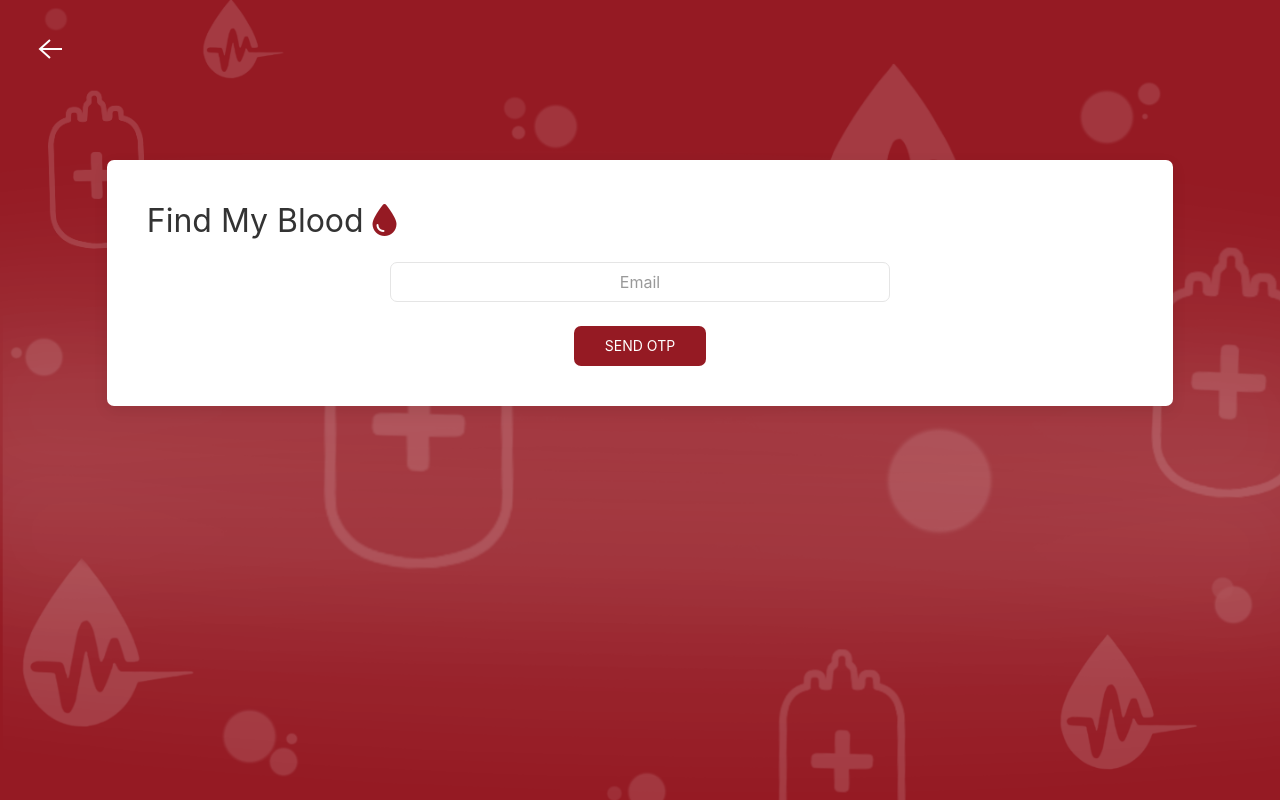
After one commit to dikshantsagar/FindMyBlood, a Django app: page /forgotpassword in a window 1280 px wide. The commit adds this page. Run offline with Django 3.2, Linux system fonts and the light colour scheme; some libraries are stand-ins or nearby versions.

Commit message:
forgot password partial

```diff
--- a/blood/urls.py
+++ b/blood/urls.py
@@ -28,8 +28,8 @@ urlpatterns = [
     path('loader',views.loader, name='loader'),
     path('sendrequest',views.sendrequest, name='sendrequest'),
     path('upload',views.upload,name='upload'),
-    path('acceptrequest',views.acceptrequest, name='acceptrequest')
-
+    path('acceptrequest',views.acceptrequest, name='acceptrequest'),
+    path('forgotpassword',views.forgot, name='forgotpassword')
 
 
 ]
--- a/blood/views.py
+++ b/blood/views.py
@@ -22,6 +22,7 @@ from firebase_admin import db
 import cv2
 import os.path
 
+import math, random
 
 
 cred = credentials.Certificate("static/data/blood-ed205-firebase-adminsdk-eqmtk-cd30934137.json")
@@ -304,3 +305,16 @@ def calculateAge(birthDate):
     age = today.year - birthDate.year - ((today.month, today.day) < (birthDate.month, birthDate.day))
 
     return age
+
+@csrf_exempt
+def forgot(request):
+    if request.method == 'POST':
+
+        digits = "0123456789"
+        OTP = ""
+        for i in range(4) :
+            OTP += digits[math.floor(random.random() * 10)]
+
+        return render(request,'forgot.html',{'otp':OTP})
+    else:
+        return render(request,'forgot.html')
--- a/static/js/init.js
+++ b/static/js/init.js
@@ -40,6 +40,13 @@
         $('#backButton').attr("hidden",true);
         $('#submit').attr("hidden",true);
        });
+
+       $('#pass, #pass2').on('keyup', function () {
+        if ($('#pass').val() == $('#pass2').val()) {
+          $('.message').css('color', 'green');
+        } else
+          $('.message').css('color', 'red');
+      });
 
        UIkit.upload('.js-upload', {
 
--- /dev/null
+++ b/templates/forgot.html
@@ -0,0 +1,56 @@
+{% load static %}
+
+<!DOCTYPE html>
+<html lang="en">
+<head>
+    <meta charset="UTF-8">
+    <meta http-equiv="X-UA-Compatible" content="IE=edge">
+    <meta name="viewport" content="width=device-width, initial-scale=1.0">
+    <link href="https://fonts.googleapis.com/icon?family=Material+Icons" rel="stylesheet">
+    <link rel="stylesheet" href="https://pro.fontawesome.com/releases/v5.10.0/css/all.css" integrity="sha384-AYmEC3Yw5cVb3ZcuHtOA93w35dYTsvhLPVnYs9eStHfGJvOvKxVfELGroGkvsg+p" crossorigin="anonymous"/>
+    <link href="static/css/style.css" type="text/css" rel="stylesheet" media="screen,projection"/>
+    <link href="static/css/site.css" type="text/css" rel="stylesheet" media="screen,projection"/>
+    <link rel="icon" type="image/x-icon" href="/static/favicon.ico">
+
+    <script src="static/js/uikit.min.js"></script>
+    <script src="static/js/uikit-icons.min.js"></script>
+    <title>Forgot My Password:Find My Blood</title>
+</head>
+<body>
+
+    <a  class="uk-position-top-left uk-position-medium" href="/" uk-icon="icon: arrow-left; ratio:2" style="color:white;"></a>
+
+    <div class="uk-card uk-card-default uk-card-body uk-width-5-6  uk-align-center uk-text-center  round uk-margin-remove-top">
+        <h2 class="uk-text-left">Find My Blood <i class="fas fa-tint" style="color: #951A23;"></i></h2>
+
+        <div>
+            {% if not otp %}
+            <form action="forgotpassword" method="post">
+                <input class="uk-input uk-text-center uk-form-width-large round" type="email" name="email" placeholder="Email" required> <br><br>
+                <input class="uk-button uk-button-primary round" type="submit" value="Send OTP">
+
+            </form>
+            {% endif %}
+            {% if otp %}
+                <form method="post" >
+                    <input class="uk-input uk-text-center uk-form-width-large round" type="password" name="pass" placeholder="Enter Password" id="pass" required> <span class='message' uk-icon="check"></span>  <br><br>
+                    <input class="uk-input uk-text-center uk-form-width-large round" type="password" name="pass2" placeholder="Re-enter Password" id="pass2" required> <span class='message' uk-icon="check"></span> <br><br>
+                    <input class="uk-button uk-button-primary round" type="submit" value="Change Password">
+
+                </form>
+            {% endif %}
+
+        </div>
+
+
+
+    </div>
+
+
+
+    <script src="https://code.jquery.com/jquery-2.1.1.min.js"></script>
+    <script src="{% static "js/init.js" %}"></script>
+    <script src="{% static "js/script.js" %}"></script>
+    <script src="https://kit.fontawesome.com/e0a08b5c11.js" crossorigin="anonymous"></script>
+</body>
+</html>
--- a/templates/index.html
+++ b/templates/index.html
@@ -54,6 +54,7 @@
 
                     </form>
                 </p>
+                <p class="uk-text-small"><a href="/forgotpassword">Forgot your password ?</a></p>
                 <p>Don't have an account ? <a href="#my-id" uk-toggle>Sign Up</a>.</p>
                 <p>
                     <!-- <button class="uk-button uk-button-primary uk-button round uk-width-1-1" onclick="window.location='/signup';">Sign Up</button> -->
```
